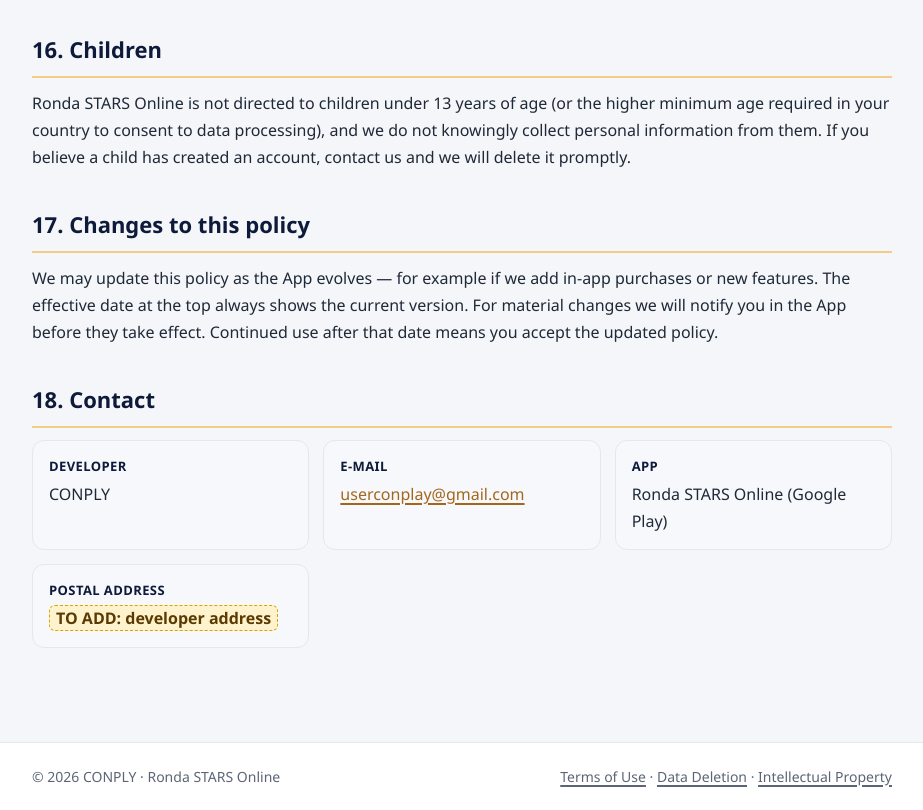
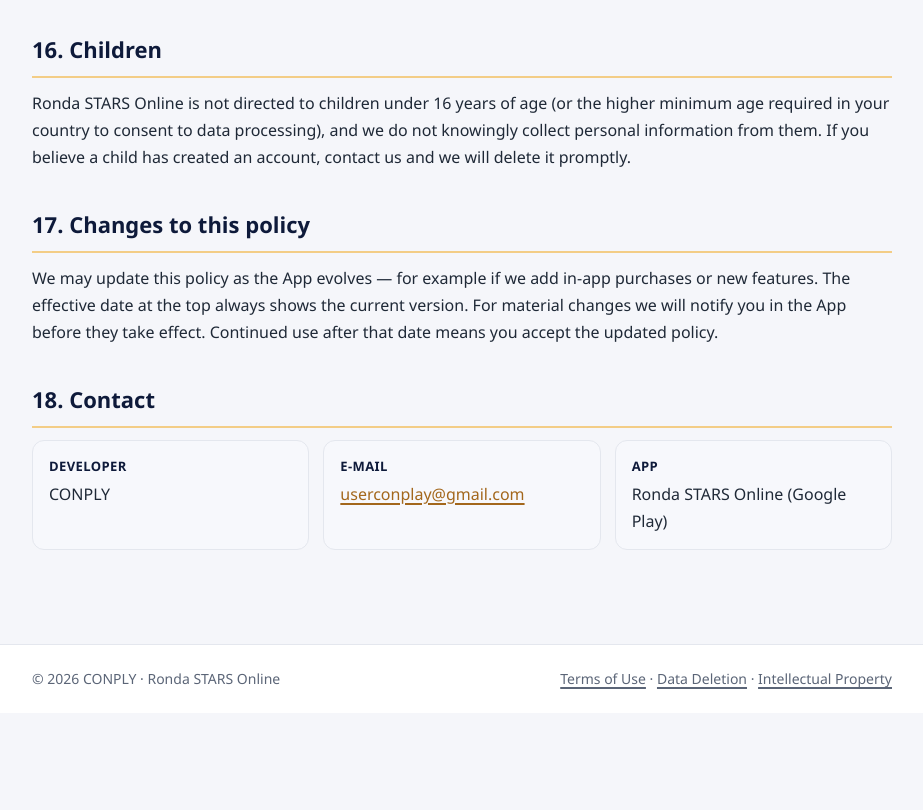
Before and after one commit to ArtSahir/ronda-stars-legal, a plain HTML site: page privacy-policy.html in a window 1280 px wide. Shown: the part 8560-9370 px from the top of the page, without its empty margins (178-1101 px from the left). After the commit the page ends 9273 px from the top, so only its background shows below. Drawn offline with Linux system fonts and the light colour scheme.

Commit message:
Update privacy-policy.html

```diff
--- a/privacy-policy.html
+++ b/privacy-policy.html
@@ -266,7 +266,7 @@
 
   <section id="children">
     <h2>16. Children</h2>
-    <p>Ronda STARS Online is not directed to children under 13 years of age (or the higher minimum age required in your country to consent to data processing), and we do not knowingly collect personal information from them. If you believe a child has created an account, contact us and we will delete it promptly.</p>
+    <p>Ronda STARS Online is not directed to children under 16 years of age (or the higher minimum age required in your country to consent to data processing), and we do not knowingly collect personal information from them. If you believe a child has created an account, contact us and we will delete it promptly.</p>
   </section>
 
   <section id="changes">
@@ -280,7 +280,6 @@
       <div class="item"><b>Developer</b>CONPLY</div>
       <div class="item"><b>E-mail</b><a href="mailto:userconplay@gmail.com">userconplay@gmail.com</a></div>
       <div class="item"><b>App</b>Ronda STARS Online (Google Play)</div>
-      <div class="item"><b>Postal address</b><span class="todo">TO ADD: developer address</span></div>
     </div>
   </section>
 </main>
```
